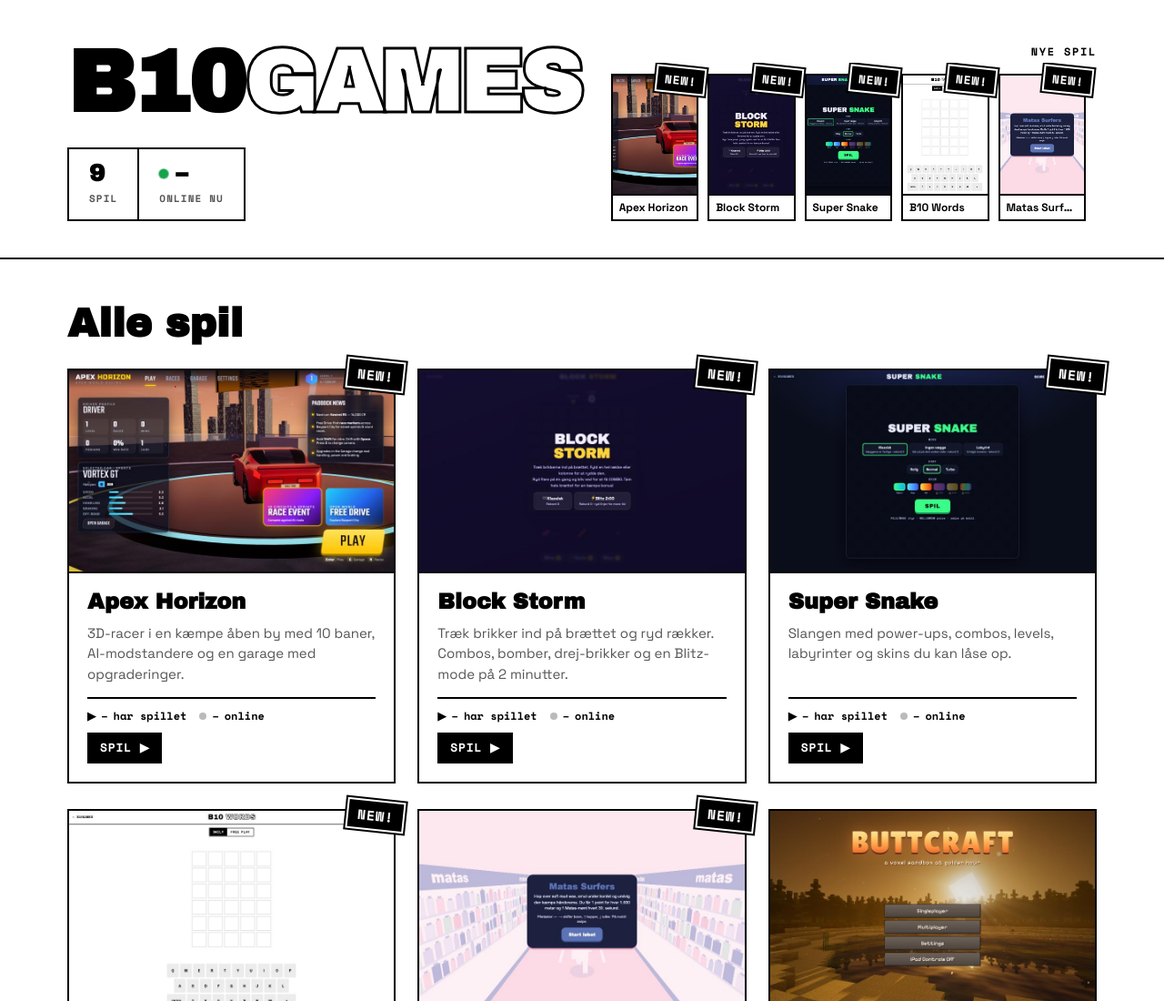
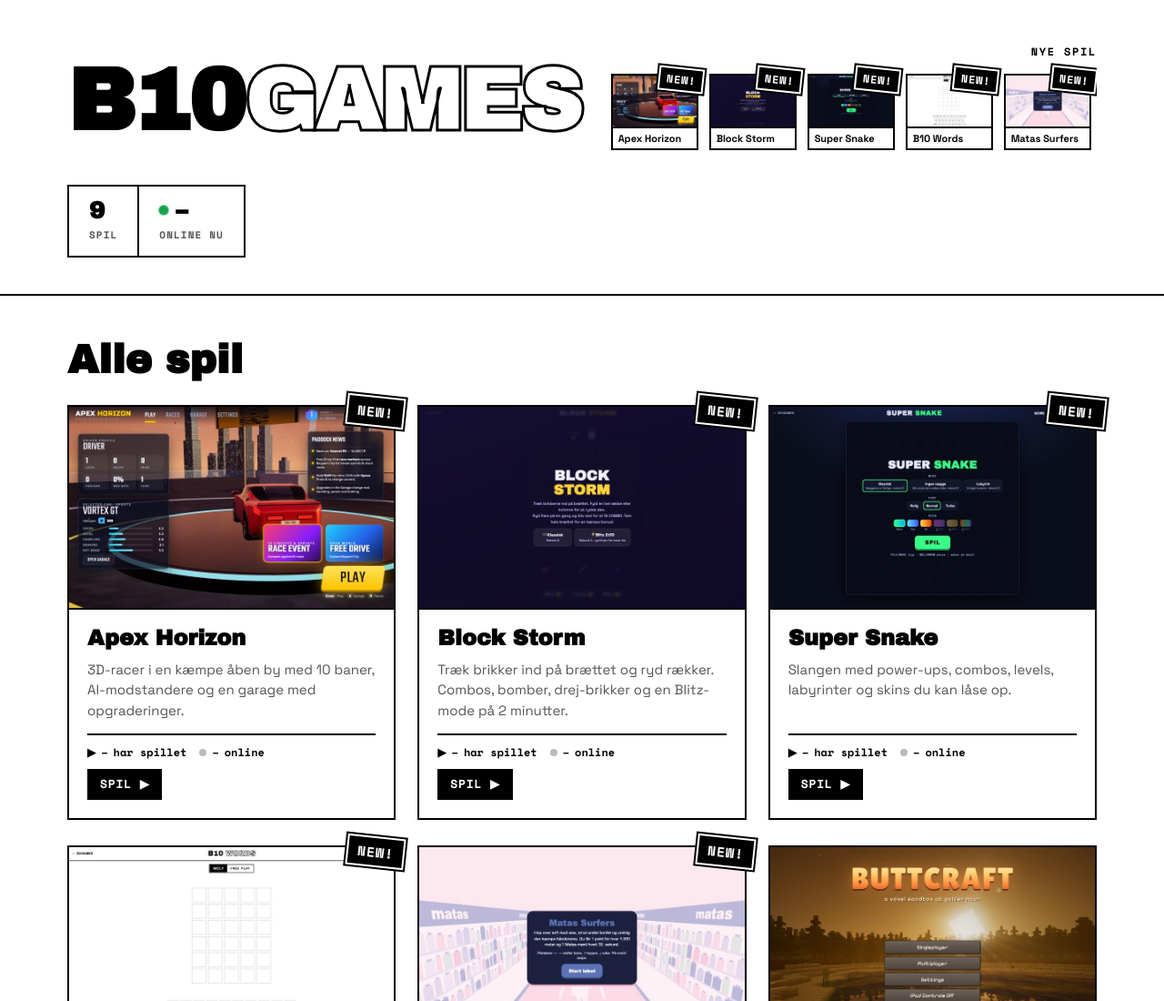
Before and after one commit to b10games/b10games.github.io, a plain HTML site: page index.html in a window 1280 px wide. Shown: the top 1100 px of the page at 91% size. Drawn offline with nearby package versions, Linux system fonts and the light colour scheme; no server answers.

Commit message:
Nye spil ved logoet tilbage som før
Co-Authored-By: Claude Opus 5.5 <noreply@anthropic.com>

```diff
--- a/index.html
+++ b/index.html
@@ -28,43 +28,34 @@
 
   /* ---------- top ---------- */
   .hero { padding: 48px 0 40px; border-bottom: 2px solid var(--ink); }
-  /* Logo and stats on the left; the new games sit in one row on the right,
-     from the top of the logo down to the bottom of the stats box. */
-  .top {
-    display: grid; grid-template-columns: auto minmax(0, 1fr);
-    grid-template-areas: "logo new" "stats new";
-    column-gap: 32px; row-gap: 28px; align-items: start;
-  }
+  .top { display: flex; align-items: center; justify-content: space-between; gap: 32px; flex-wrap: wrap; }
   .hero h1 {
-    grid-area: logo;
     font-family: "Archivo Black", sans-serif;
     font-size: clamp(52px, 7.5vw, 96px);
     line-height: .9; letter-spacing: -.03em;
   }
   .hero h1 span { -webkit-text-stroke: 3px var(--ink); color: transparent; }
 
-  .newbar { grid-area: new; align-self: stretch; min-width: 0; display: flex; flex-direction: column; }
+  .newbar { flex: 1 1 320px; max-width: 100%; min-width: 0; }
   .newbar[hidden] { display: none; }
   .newlabel { font: 700 12px "Space Mono", monospace; letter-spacing: .14em; margin-bottom: 4px; text-align: right; }
-  .newlist { flex: 1; min-height: 0; display: flex; gap: 10px; overflow-x: auto; padding: 12px 12px 0 2px; }
+  .newlist { display: flex; gap: 12px; overflow-x: auto; padding: 12px 12px 10px 2px; }
   .newlist > :first-child { margin-left: auto; }
   .chip {
-    flex: 1 1 0; min-width: 84px; max-width: 150px;
-    display: flex; flex-direction: column;
-    border: 2px solid var(--ink); color: inherit; text-decoration: none; background: var(--bg);
+    flex: none; width: 96px; border: 2px solid var(--ink); color: inherit; text-decoration: none; background: var(--bg);
     position: relative; transition: transform .15s ease, box-shadow .15s ease;
   }
   .chip:hover { transform: translate(-3px,-3px); box-shadow: 5px 5px 0 var(--ink); }
-  .chip img { display: block; flex: 1 1 0; min-height: 60px; width: 100%; height: 0; object-fit: cover; border-bottom: 2px solid var(--ink); }
-  .chip span { display: block; font: 700 12px "Space Grotesk", sans-serif; padding: 5px 7px; white-space: nowrap; overflow: hidden; text-overflow: ellipsis; }
+  .chip img { display: block; width: 100%; aspect-ratio: 16 / 10; object-fit: cover; border-bottom: 2px solid var(--ink); }
+  .chip span { display: block; font: 700 11px "Space Grotesk", sans-serif; padding: 4px 6px; white-space: nowrap; overflow: hidden; text-overflow: ellipsis; }
 
   .new {
-    position: absolute; top: -10px; right: -10px; z-index: 2;
-    background: var(--ink); color: var(--bg); font: 700 13px "Space Mono", monospace; letter-spacing: .06em;
-    padding: 3px 8px; transform: rotate(6deg); border: 2px solid var(--bg); box-shadow: 0 0 0 2px var(--ink);
+    position: absolute; top: -9px; right: -9px; z-index: 2;
+    background: var(--ink); color: var(--bg); font: 700 12px "Space Mono", monospace; letter-spacing: .06em;
+    padding: 3px 7px; transform: rotate(6deg); border: 2px solid var(--bg); box-shadow: 0 0 0 2px var(--ink);
   }
 
-  .stats { grid-area: stats; display: flex; border: 2px solid var(--ink); width: fit-content; }
+  .stats { margin-top: 28px; display: flex; border: 2px solid var(--ink); width: fit-content; }
   .stat { padding: 12px 22px; }
   .stat + .stat { border-left: 2px solid var(--ink); }
   .stat b { font-family: "Archivo Black", sans-serif; font-size: 26px; display: flex; align-items: center; gap: 8px; line-height: 1.1; }
@@ -106,18 +97,12 @@
   }
 
   @media (prefers-reduced-motion: reduce) { .card, .chip { transition: none; } .dot { animation: none; } }
-  @media (max-width: 960px) {
-    .top { grid-template-columns: minmax(0, 1fr); grid-template-areas: "logo" "new" "stats"; }
-    .newlabel { text-align: left; }
-    .newlist { padding-bottom: 8px; }
-    .newlist > :first-child { margin-left: 0; }
-    .chip { flex: 0 0 140px; max-width: none; }
-    .chip img { flex: none; height: auto; aspect-ratio: 16 / 10; }
-  }
   @media (max-width: 640px) {
     .wrap { padding: 0 16px; }
     .hero { padding: 32px 0 28px; }
     .hero h1 span { -webkit-text-stroke-width: 2px; }
+    .newlabel { text-align: left; }
+    .newlist > :first-child { margin-left: 0; }
     .grid { grid-template-columns: 1fr; gap: 24px; }
   }
 </style>
@@ -132,10 +117,10 @@
         <div class="newlabel">NYE SPIL</div>
         <div class="newlist" id="newList"></div>
       </aside>
-      <div class="stats">
-        <div class="stat"><b id="count">0</b><small>Spil</small></div>
-        <div class="stat"><b><i class="dot"></i><span id="onlineSite">–</span></b><small>Online nu</small></div>
-      </div>
+    </div>
+    <div class="stats">
+      <div class="stat"><b id="count">0</b><small>Spil</small></div>
+      <div class="stat"><b><i class="dot"></i><span id="onlineSite">–</span></b><small>Online nu</small></div>
     </div>
   </div>
 </header>
```
